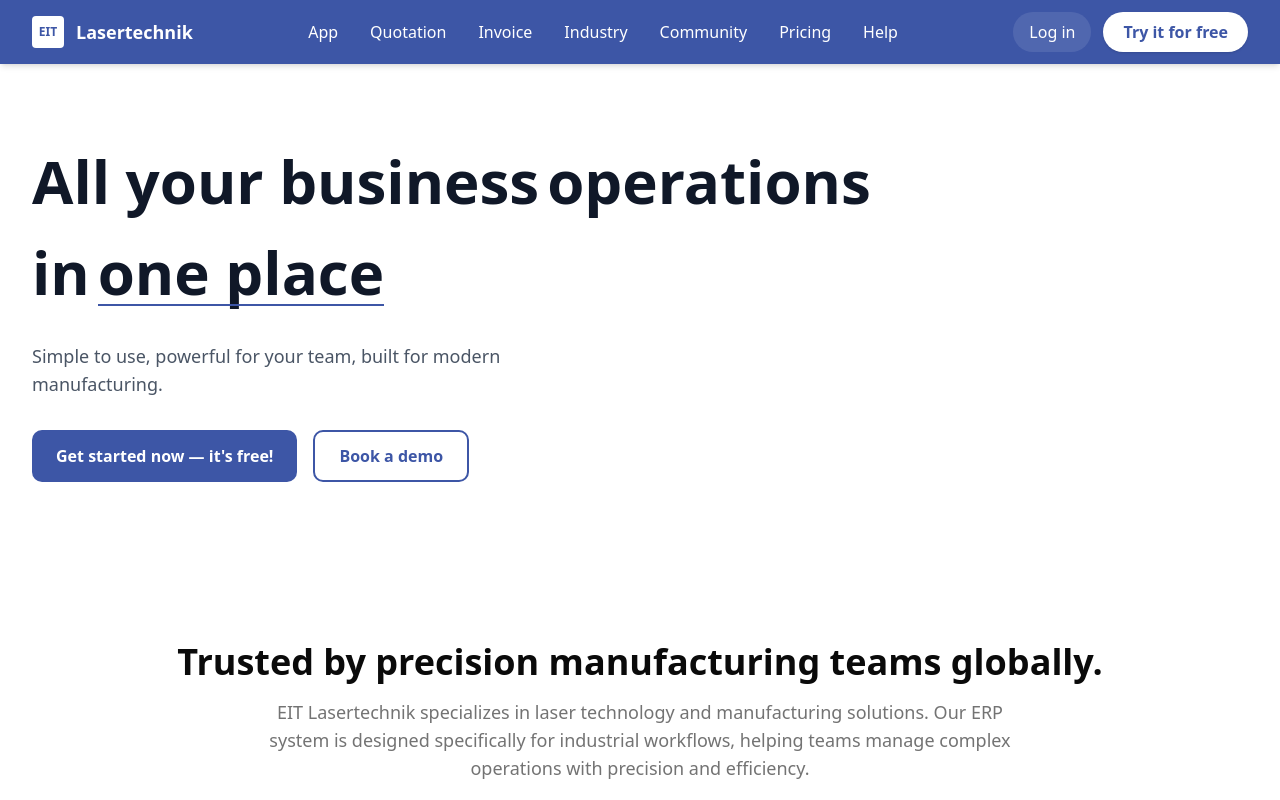
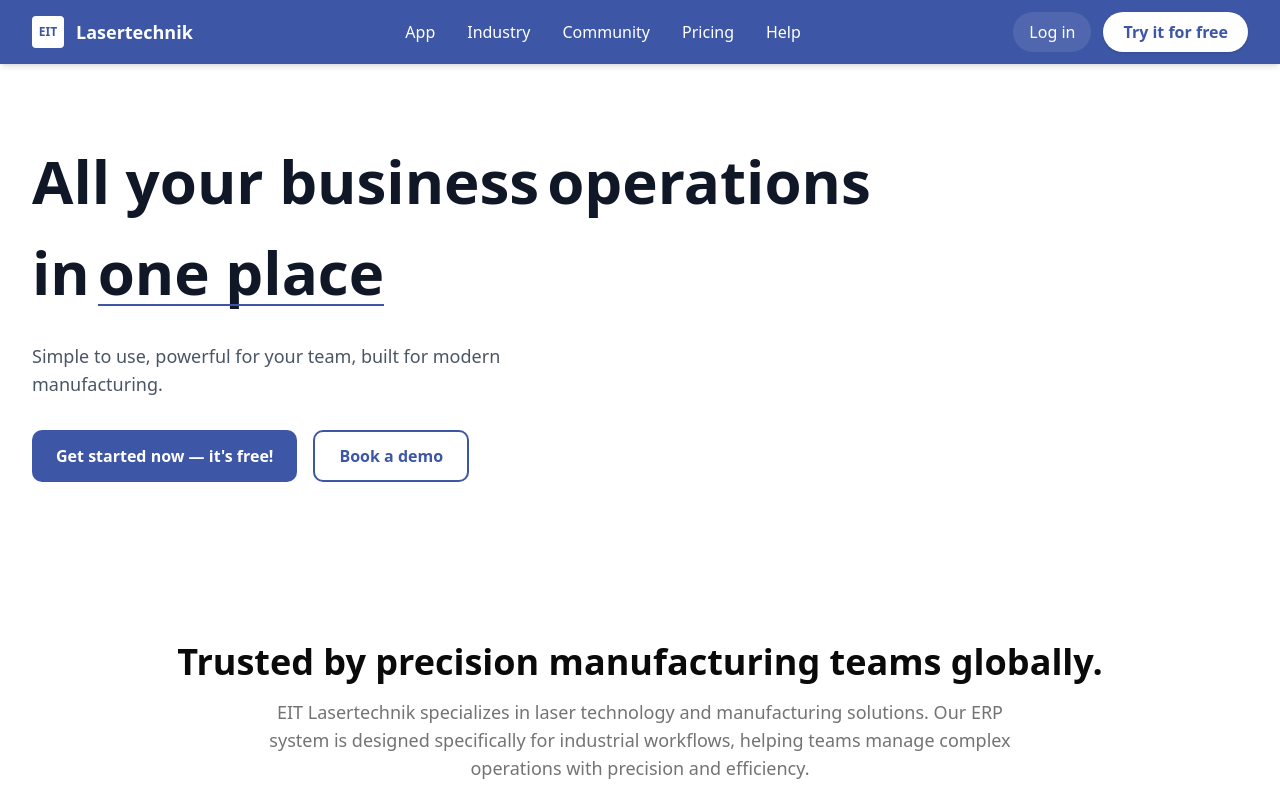
Before and after one commit to Kairan-Theo/eit-lasertechnik-erp-website, a React (Vite) app: page / in a window 1280 px wide. Shown: the top 800 px of the page. Built offline with nearby package versions, Linux system fonts and the light colour scheme.

Commit message:
Navigation: remove Quotation and Invoice links from top bar

```diff
--- a/src/components/navigation.jsx
+++ b/src/components/navigation.jsx
@@ -27,12 +27,6 @@ export default function Navigation() {
             <a href="/apps.html" className="text-white hover:text-gray-200 transition">
               App
             </a>
-            <a href="/quotation.html" className="text-white hover:text-gray-200 transition">
-              Quotation
-            </a>
-            <a href="/invoice.html" className="text-white hover:text-gray-200 transition">
-              Invoice
-            </a>
             <a href="#" onClick={handleNavClick} className="text-white hover:text-gray-200 transition">
               Industry
             </a>
```
